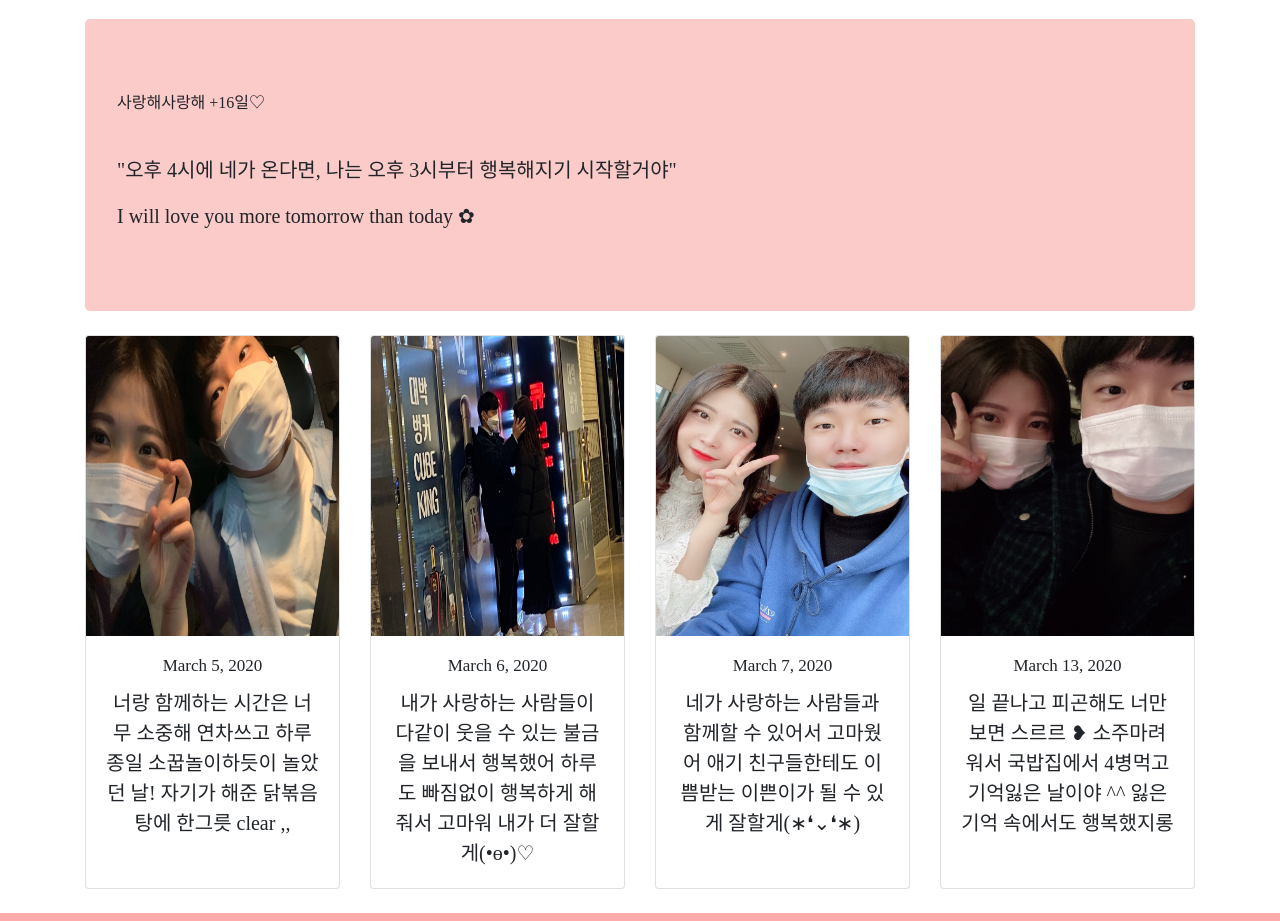
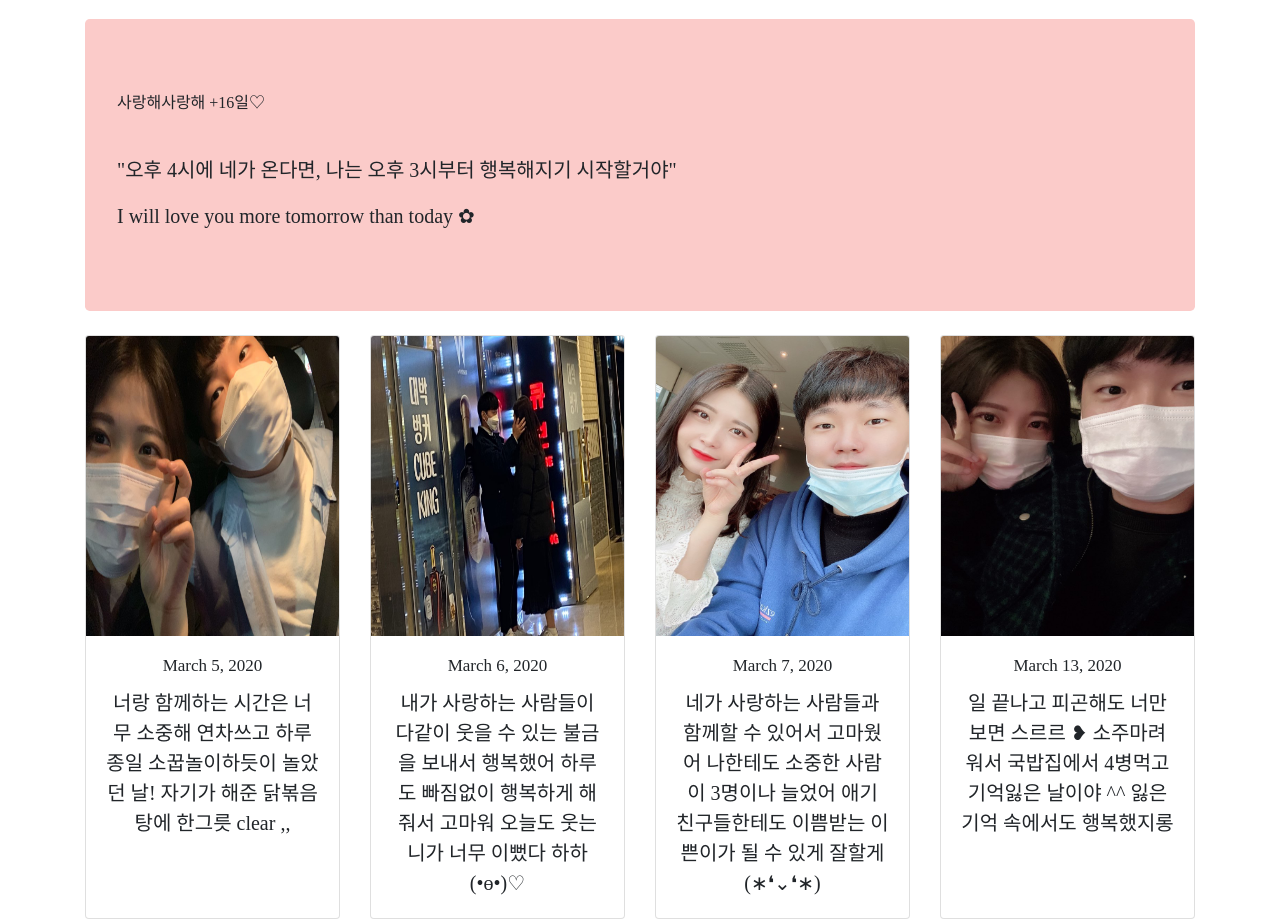
Before and after one commit to sohyunly/sohyunly.github.io, a website: page index.html in a window 1280 px wide. Shown: the part 61-982 px from the top of the page. Drawn offline with Linux system fonts and the light colour scheme; a web font is replaced by a local one.

Commit message:
20200316

```diff
--- a/index.html
+++ b/index.html
@@ -69,7 +69,7 @@
           <img class="card-img-top" src="5.jpg" alt="">
           <div class="card-body">
             <h4 class="card-title">March 5, 2020 </h4>
-            <p class="card-text">너랑 함께하는 시간은 너무 소중해 연차쓰고 하루종일 소꿉놀이하듯이 놀았던 날! 자기가 해준 닭볶음탕에 한그릇 clear ,, </p>
+            <p class="card-text">너랑 함께하는 시간은 너무 소중해 연차쓰고 하루종일 소꿉놀이하듯이 놀았던 날! 자기가 해준 닭볶음탕에 한그릇 clear ,,  </p>
           </div>
 
         </div>
@@ -80,7 +80,7 @@
           <img class="card-img-top" src="4.jpg" alt="">
           <div class="card-body">
             <h4 class="card-title">March 6, 2020</h4>
-            <p class="card-text">내가 사랑하는 사람들이 다같이 웃을 수 있는 불금을 보내서 행복했어 하루도 빠짐없이 행복하게 해줘서 고마워 내가 더 잘할게(•ө•)♡</p>
+            <p class="card-text">내가 사랑하는 사람들이 다같이 웃을 수 있는 불금을 보내서 행복했어 하루도 빠짐없이 행복하게 해줘서 고마워 오늘도 웃는 니가 너무 이뻤다 하하(•ө•)♡</p>
           </div>
 
         </div>
@@ -91,7 +91,7 @@
           <img class="card-img-top" src="3.jpg" alt="">
           <div class="card-body">
             <h4 class="card-title">March 7, 2020</h4>
-            <p class="card-text">네가 사랑하는 사람들과 함께할 수 있어서 고마웠어 애기 친구들한테도 이쁨받는 이쁜이가 될 수 있게 잘할게(∗❛⌄❛∗)</p>
+            <p class="card-text">네가 사랑하는 사람들과 함께할 수 있어서 고마웠어 나한테도 소중한 사람이 3명이나 늘었어 애기 친구들한테도 이쁨받는 이쁜이가 될 수 있게 잘할게(∗❛⌄❛∗)</p>
           </div>
 
         </div>
```
